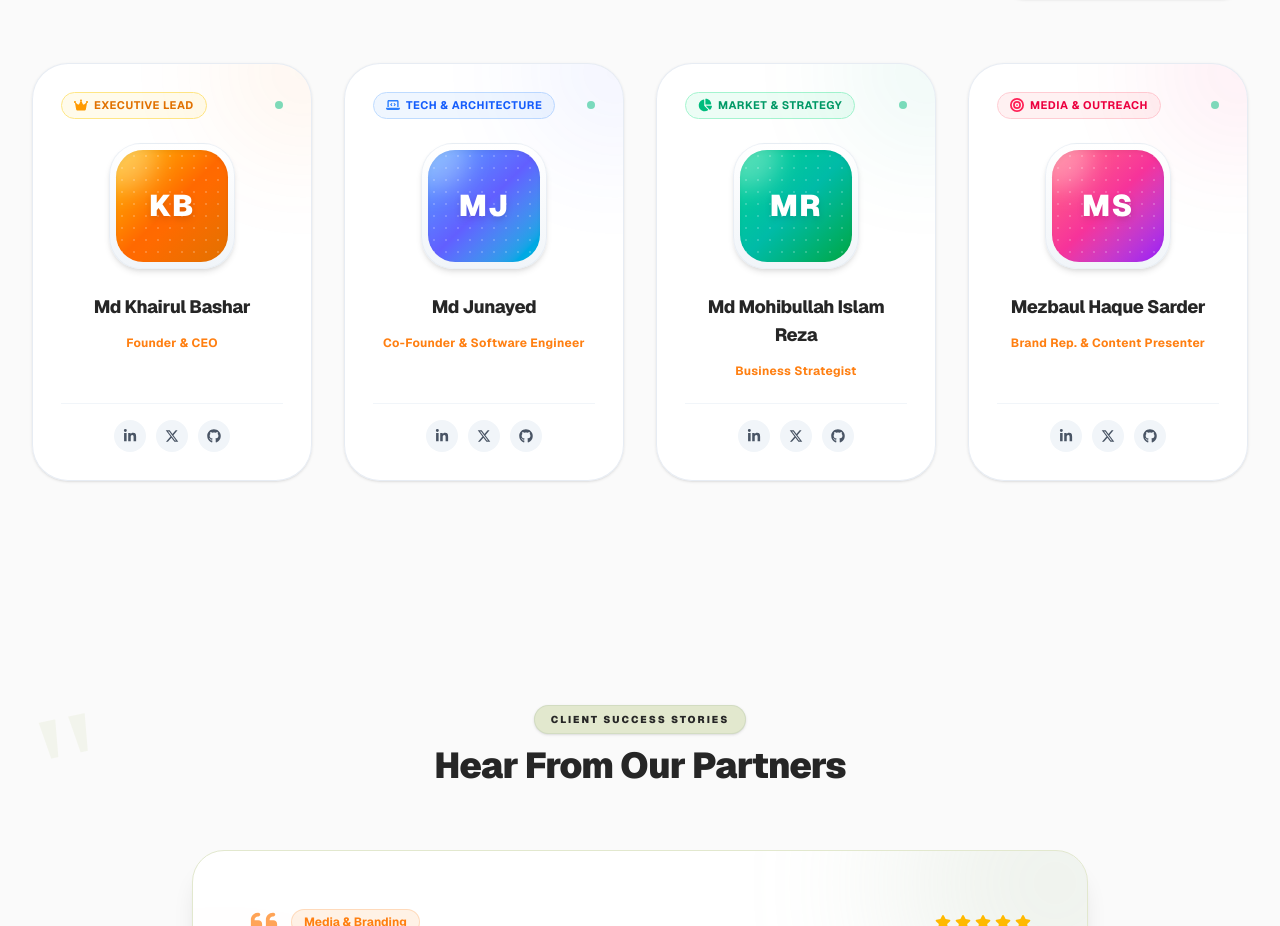
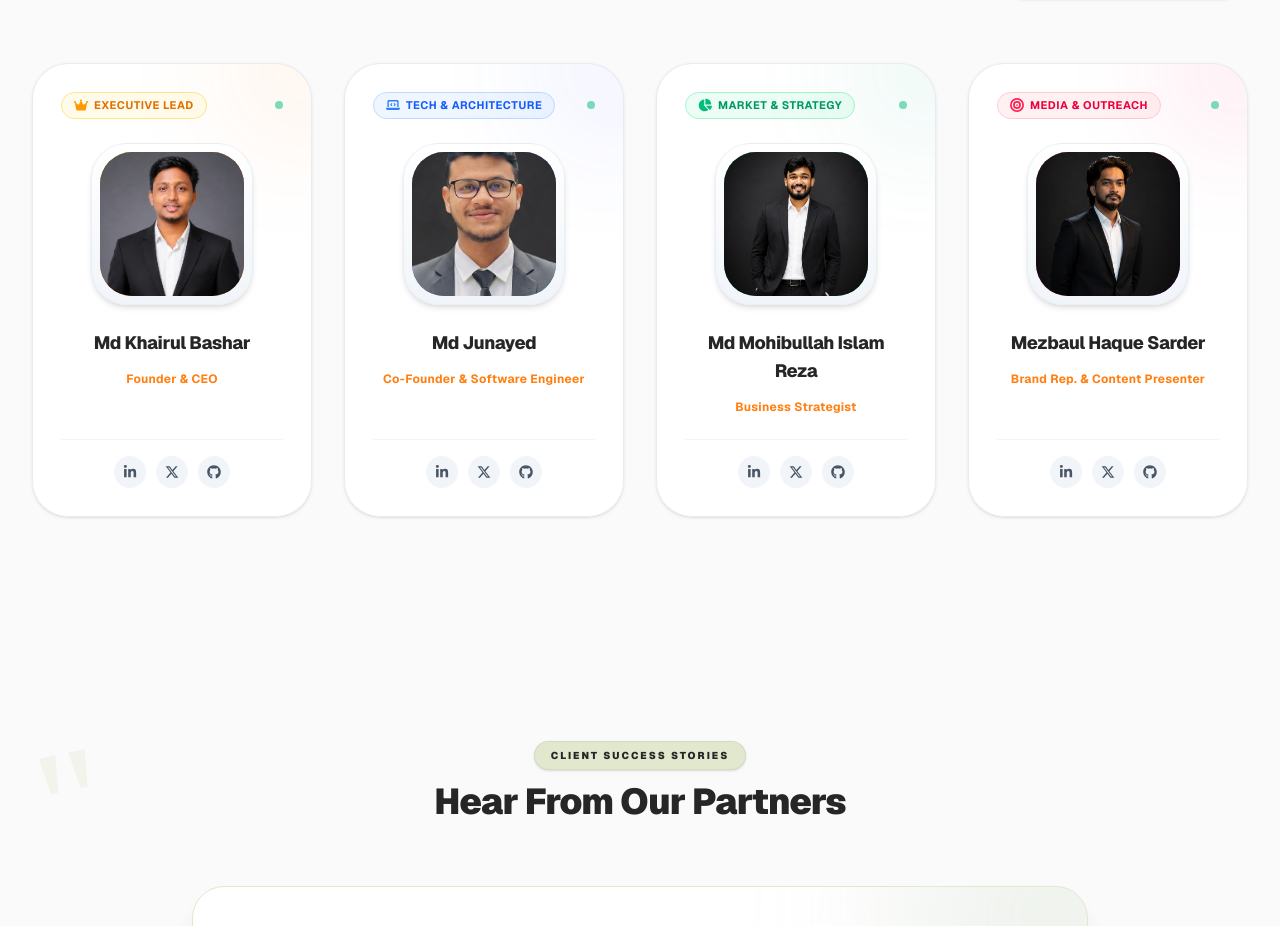
Before and after one commit to mjunayed2003/sawdadegital, a Next.js app: page / in a window 1280 px wide. Shown: the part 4061-4987 px from the top of the page. Built offline with nearby package versions, Linux system fonts and the light colour scheme.

Commit message:
feat: add Leadership component and expertise page placeholder with team member assets

```diff
--- a/app/expertise/page.tsx
+++ b/app/expertise/page.tsx
@@ -41,6 +41,7 @@ function ExpertiseContent() {
       role: language === 'bn' ? 'সহ-প্রতিষ্ঠাতা ও সফটওয়্যার ইঞ্জিনিয়ার' : 'Co-Founder & Software Engineer',
       initials: 'MJ',
       image: '/team-member/junayed.jpeg',
+      objectPosition: 'object-[center_15%] scale-[1.35]',
       tag: language === 'bn' ? 'টেক ও আর্কিটেকচার' : 'Tech & Architecture',
       accentColor: 'from-blue-500 to-indigo-600',
       lightBg: 'bg-blue-500/10 dark:bg-blue-500/15',
--- a/components/Leadership.tsx
+++ b/components/Leadership.tsx
@@ -6,6 +6,7 @@ import { FiArrowRight } from 'react-icons/fi';
 import { FaLinkedinIn, FaGithub } from 'react-icons/fa';
 import { FaXTwitter, FaCrown, FaLaptopCode, FaChartPie, FaBullseye } from 'react-icons/fa6';
 import Link from 'next/link';
+import Image from 'next/image';
 
 const teamMembers = [
   {
@@ -13,6 +14,7 @@ const teamMembers = [
     name: 'Md Khairul Bashar',
     roleKey: 'roleFounder',
     initials: 'KB',
+    image: '/team-member/basar.PNG',
     tag: 'Executive Lead',
     accentColor: 'from-amber-500 to-orange-600',
     tagColor: 'text-amber-600 dark:text-amber-400 bg-amber-50 dark:bg-amber-950/50 border-amber-200 dark:border-amber-800/40',
@@ -25,6 +27,8 @@ const teamMembers = [
     name: 'Md Junayed',
     roleKey: 'roleCoFounder',
     initials: 'MJ',
+    image: '/team-member/junayed.jpeg',
+    objectPosition: 'object-[center_15%] scale-[1.35]',
     tag: 'Tech & Architecture',
     accentColor: 'from-blue-500 to-indigo-600',
     tagColor: 'text-blue-600 dark:text-blue-400 bg-blue-50 dark:bg-blue-950/50 border-blue-200 dark:border-blue-800/40',
@@ -37,6 +41,7 @@ const teamMembers = [
     name: 'Md Mohibullah Islam Reza',
     roleKey: 'roleStrategist',
     initials: 'MR',
+    image: '/team-member/reza.PNG',
     tag: 'Market & Strategy',
     accentColor: 'from-emerald-500 to-teal-600',
     tagColor: 'text-emerald-600 dark:text-emerald-400 bg-emerald-50 dark:bg-emerald-950/50 border-emerald-200 dark:border-emerald-800/40',
@@ -49,6 +54,7 @@ const teamMembers = [
     name: 'Mezbaul Haque Sarder',
     roleKey: 'roleBrandRep',
     initials: 'MS',
+    image: '/team-member/Mezbaul.PNG',
     tag: 'Media & Outreach',
     accentColor: 'from-rose-500 to-pink-600',
     tagColor: 'text-rose-600 dark:text-rose-400 bg-rose-50 dark:bg-rose-950/50 border-rose-200 dark:border-rose-800/40',
@@ -133,14 +139,19 @@ export default function Leadership() {
 
               {/* Dynamic Gradient Monogram Avatar */}
               <div className="relative mb-6">
-                <div className="relative p-1.5 rounded-[2rem] bg-gradient-to-b from-white dark:from-white/20 to-slate-100 dark:to-white/5 border border-slate-200/60 dark:border-white/10 shadow-md group-hover:shadow-xl transition-all duration-500">
-                  <div className={`w-28 h-28 rounded-[1.7rem] bg-gradient-to-br ${member.avatarGradient} flex items-center justify-center shadow-inner relative overflow-hidden group-hover:scale-[1.03] transition-transform duration-500`}>
-                    <div className="absolute inset-0 opacity-20 bg-[radial-gradient(#fff_1px,transparent_1px)] [background-size:12px_12px]" />
-                    <div className="absolute -top-6 -left-6 w-16 h-16 bg-white/30 rounded-full blur-md" />
-
-                    <span className="text-3xl font-black text-white tracking-wider drop-shadow-md">
-                      {member.initials}
-                    </span>
+                <div className="relative p-2 rounded-[2.2rem] bg-gradient-to-b from-white dark:from-white/20 to-slate-100 dark:to-white/5 border border-slate-200/60 dark:border-white/10 shadow-md group-hover:shadow-xl transition-all duration-500">
+                  <div className={`w-36 h-36 rounded-[2rem] bg-gradient-to-br ${member.avatarGradient} flex items-center justify-center shadow-inner relative overflow-hidden group-hover:scale-[1.03] transition-transform duration-500`}>
+                    {member.image ? (
+                      <Image src={member.image} alt={member.name} fill className={`object-cover ${member.objectPosition || 'object-center'}`} sizes="(max-width: 768px) 144px, 144px" />
+                    ) : (
+                      <>
+                        <div className="absolute inset-0 opacity-20 bg-[radial-gradient(#fff_1px,transparent_1px)] [background-size:12px_12px]" />
+                        <div className="absolute -top-6 -left-6 w-16 h-16 bg-white/30 rounded-full blur-md" />
+                        <span className="text-4xl font-black text-white tracking-wider drop-shadow-md">
+                          {member.initials}
+                        </span>
+                      </>
+                    )}
                   </div>
                 </div>
               </div>
```
Also changed, not shown: public/team-member/junayed.jpeg.
